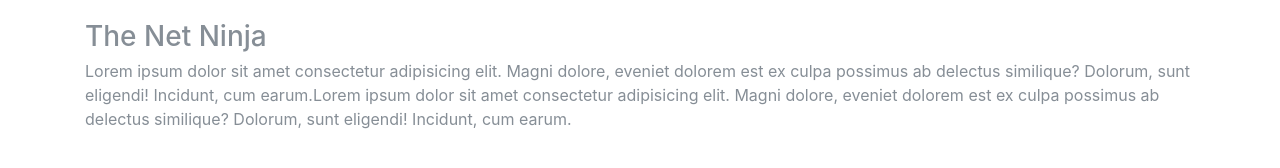
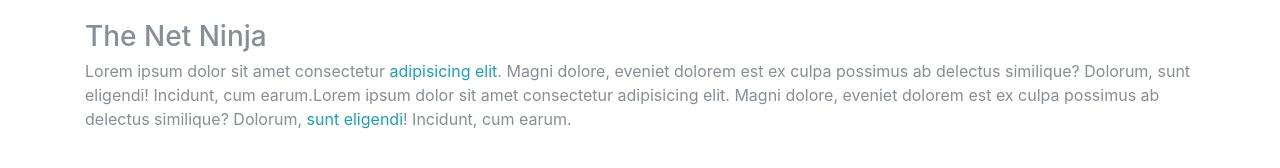
Before and after one commit to VisheshSingh/Bootstrap4-basics, a plain HTML site: page index.html in a window 1280 px wide. Shown: the part 974-1142 px from the top of the page. Drawn offline with nearby package versions, Linux system fonts and the light colour scheme.

Commit message:
Tooltips

```diff
--- a/index.html
+++ b/index.html
@@ -93,7 +93,7 @@
         <div class="tab-content py-4 text-muted">
             <div class="tab-pane active" id="ninja">
                 <h3>The Net Ninja</h3>
-                <p>Lorem ipsum dolor sit amet consectetur adipisicing elit. Magni dolore, eveniet dolorem est ex culpa possimus ab delectus similique? Dolorum, sunt eligendi! Incidunt, cum earum.Lorem ipsum dolor sit amet consectetur adipisicing elit. Magni dolore, eveniet dolorem est ex culpa possimus ab delectus similique? Dolorum, sunt eligendi! Incidunt, cum earum.</p>
+                <p>Lorem ipsum dolor sit amet consectetur <span class="text-info" data-toggle="tooltip" title="This is a tooltip">adipisicing elit</span>. Magni dolore, eveniet dolorem est ex culpa possimus ab delectus similique? Dolorum, sunt eligendi! Incidunt, cum earum.Lorem ipsum dolor sit amet consectetur adipisicing elit. Magni dolore, eveniet dolorem est ex culpa possimus ab delectus similique? Dolorum, <span class="text-info" data-toggle="tooltip" title="This is a tooltip" data-placement="bottom">sunt eligendi</span>! Incidunt, cum earum.</p>
             </div>
             <div class="tab-pane" id="wizard">
                 <h3>The Web Wizard</h3>
@@ -115,5 +115,10 @@
     <script src="https://code.jquery.com/jquery-3.2.1.slim.min.js" integrity="sha384-KJ3o2DKtIkvYIK3UENzmM7KCkRr/rE9/Qpg6aAZGJwFDMVNA/GpGFF93hXpG5KkN" crossorigin="anonymous"></script>
     <script src="https://cdnjs.cloudflare.com/ajax/libs/popper.js/1.11.0/umd/popper.min.js" integrity="sha384-b/U6ypiBEHpOf/4+1nzFpr53nxSS+GLCkfwBdFNTxtclqqenISfwAzpKaMNFNmj4" crossorigin="anonymous"></script>
     <script src="https://maxcdn.bootstrapcdn.com/bootstrap/4.0.0-beta/js/bootstrap.min.js" integrity="sha384-h0AbiXch4ZDo7tp9hKZ4TsHbi047NrKGLO3SEJAg45jXxnGIfYzk4Si90RDIqNm1" crossorigin="anonymous"></script>
-  </body>
+    <script>
+        $(function() {
+            $('[data-toggle="tooltip"]').tooltip();
+        })
+    </script>
+</body>
 </html>
```
